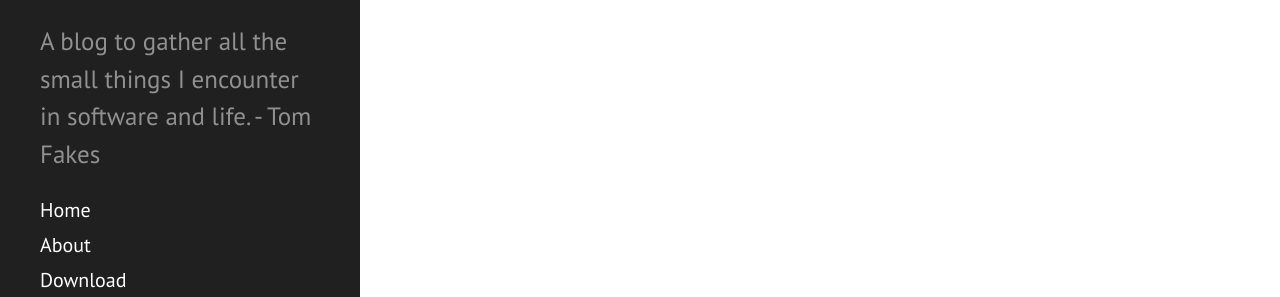
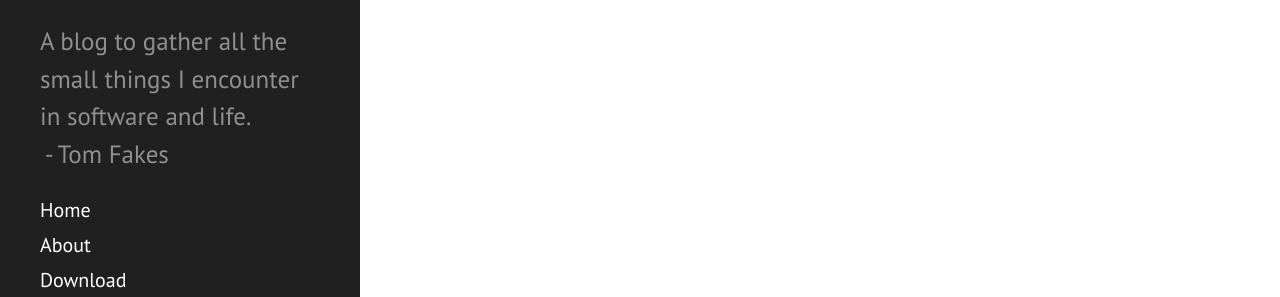
Before and after one commit to tomfakes/tomfakes.github.io, a Jekyll site: the page built from index.html, in a window 1280 px wide. Shown: the part 442-739 px from the top of the page. Built offline with Jekyll 4.4.1, drawn with Linux system fonts in a browser that asks for light colours; Markdown is read by kramdown in place of the engine named in the settings; the list of posts is cut into pages by our own code.

```diff
--- a/_config.yml
+++ b/_config.yml
@@ -8,7 +8,7 @@ permalink: pretty
 # Setup
 title: "Tom's Things I Learned"
 tagline: "Tom Fakes' Things I Learned"
-description: "A blog to gather all the small things I encounter in software and life.\n - Tom Fakes"
+description: "A blog to gather all the small things I encounter in software and life.<br>&nbsp;- Tom Fakes"
 url: https://tomfakes.com
 baseurl: /
 
```
